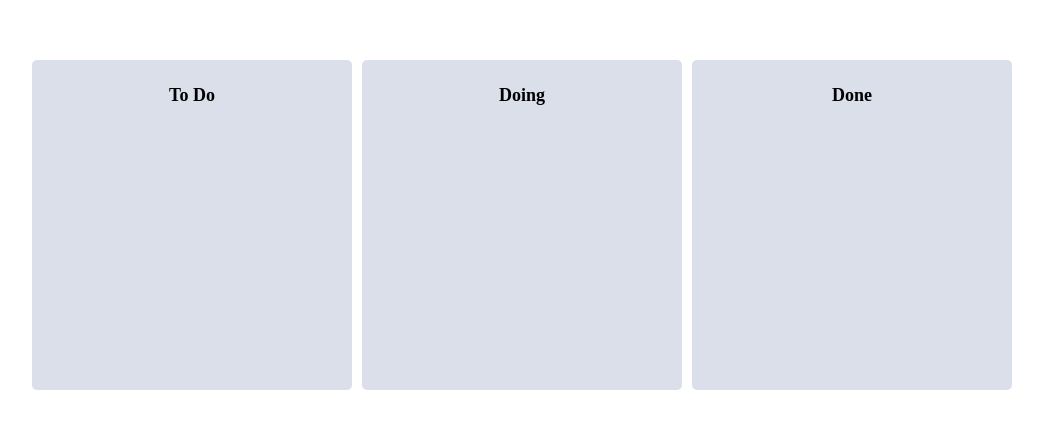
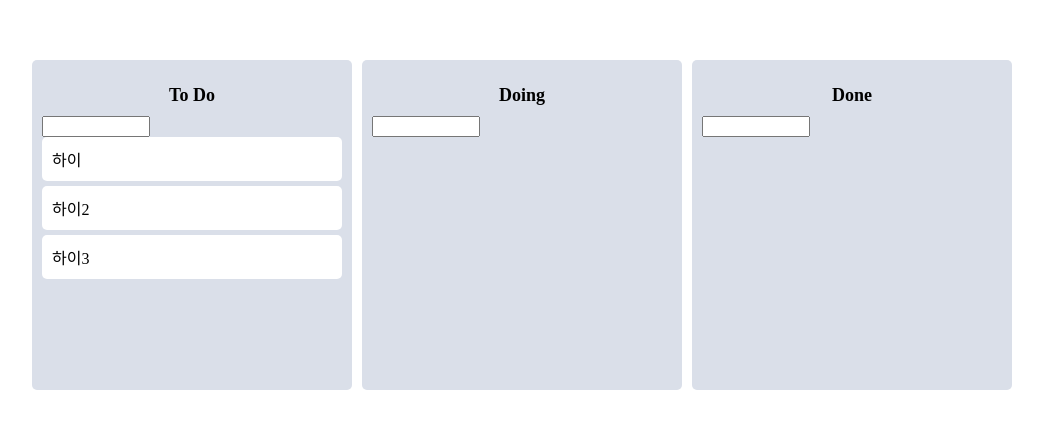
Before and after one commit to JungHyeonKang/Trello-Clone-ReactProject, a React (Create React App) app in the folder my-app/: page / in a window 1280 px wide. Shown: the part 183-612 px from the top of the page, without its empty margins (126-1169 px from the left). Built offline with nearby package versions, Linux system fonts and the light colour scheme.

Commit message:
draggable 컴포넌트 생성 및 드래그 시 투두리스트 현행화 로직 생성
1.draggable 컴포넌트 생성
2. 드래그 시 리스트 현행화 로직 생성
3. useForm 사용하여 form 객체 생성

```diff
--- a/my-app/package.json
+++ b/my-app/package.json
@@ -13,6 +13,7 @@
     "react": "^18.2.0",
     "react-beautiful-dnd": "^13.1.1",
     "react-dom": "^18.2.0",
+    "react-hook-form": "^7.43.9",
     "react-scripts": "5.0.1",
     "recoil": "^0.7.7",
     "styled-components": "^6.0.0-rc.1",
--- a/my-app/src/App.tsx
+++ b/my-app/src/App.tsx
@@ -1,6 +1,6 @@
 import React from 'react';
 import {styled} from "styled-components"
-import { DragDropContext } from "react-beautiful-dnd";
+import { DragDropContext, DropResult } from "react-beautiful-dnd";
 import { useRecoilState } from "recoil";
 import { IToDo, toDoState } from './atom';
 import Board from './component/Board';
@@ -22,20 +22,49 @@ const Boards = styled.div`
 `;
 
 function App() {
-  const [todos,setTodos] = useRecoilState(toDoState)
-  console.log(todos);
+  const [todos, setToDos] = useRecoilState(toDoState);
+ console.log("todos " , todos)
+  const onDragEnd = (info: DropResult) =>{
+    const {destination,source,draggableId} = info
+    if(!destination) return;
+    if(destination.droppableId === source.droppableId){
+      // 같은 보드일때
+      setToDos((todos)=>{
+        const copyBoard = [...todos[source.droppableId]]
+        console.log("source.droppableId",source.droppableId);
 
-  const onDragEnd = () =>{
+        const targetObj = copyBoard[source.index]
+        copyBoard.splice(source.index,1)
+        copyBoard.splice(destination.index,0,targetObj)
+        return {
+          ...todos,[source.droppableId] : copyBoard
+        }
+      })
+    }
+    if(destination.droppableId !== source.droppableId){
+      setToDos((todos)=>{
+        const sourceBoard = [...todos[source.droppableId]]
+        const destinationBoard = [...todos[destination.droppableId]]
+        const targetObj = sourceBoard[source.index]
+        sourceBoard.splice(source.index,1)
+        destinationBoard.splice(destination.index,0,targetObj)
 
+        return {
+          ...todos,[source.droppableId] : sourceBoard , [destination.droppableId] : destinationBoard
+        }
+      })
+    }
   }
 
   return (
     <DragDropContext onDragEnd={onDragEnd}>
-        <Wrapper>
-          <Boards>
-            {Object.keys(todos).map((boardId ,index)=><Board key={index} boardId={boardId} toDos={todos[boardId]}></Board>)}
-          </Boards>
-        </Wrapper>
+      <Wrapper>
+        <Boards>
+          {Object.keys(todos).map((boardId) => (
+            <Board boardId={boardId} key={boardId} toDos={todos[boardId]} />
+          ))}
+        </Boards>
+      </Wrapper>
     </DragDropContext>
   );
 }
--- a/my-app/src/atom.ts
+++ b/my-app/src/atom.ts
@@ -4,14 +4,14 @@ export interface IToDo{
   id :number;
   text : string
 }
-export interface IToDoState{
+interface IToDoState{
   [key : string] : IToDo[]
 }
 export const toDoState= atom<IToDoState>({
   key: "toDo",
   default: {
-    "To Do": [],
-    "Doing": [],
-    "Done": [],
+    "To Do": [{id:1,text:"하이"},{id:2,text:"하이2"},{id:3,text:"하이3"}],
+    Doing: [],
+    Done: [],
   },
 })
--- a/my-app/src/component/Board.tsx
+++ b/my-app/src/component/Board.tsx
@@ -1,6 +1,10 @@
 import { styled } from "styled-components";
-import { IToDo } from "../atom";
+import { IToDo, toDoState } from "../atom";
 import { Droppable } from "react-beautiful-dnd";
+import DraggableCard from "./DraggableCard";
+import { useSetRecoilState } from "recoil";
+import { useForm } from "react-hook-form";
+import {useRef} from "react"
 
 const Wrapper = styled.div`
   width: 300px;
@@ -19,33 +23,66 @@ const Title = styled.h2`
   margin-bottom: 10px;
   font-size: 18px;
 `;
-const Area = styled.div`
+const Area = styled.div<IAreaProps>`
   background-color: "pink";
   flex-grow: 1;
   transition: background-color 0.3s ease-in-out;
 `;
-
+const Form = styled.form`
+  width: 100px;
+  input {
+    width: 100px;
+  }
+`
 interface IBoardProps{
     boardId : string
     toDos : IToDo[]
 }
-
+interface IAreaProps {
+    isDraggingFromThis: boolean;
+    isDraggingOver: boolean;
+  }
+interface IForm{
+    toDo : string
+}
 function Board({boardId,toDos} : IBoardProps){
-    return(
+    const {register,handleSubmit,setValue}=useForm<IForm>()
+    const setTodos =useSetRecoilState(toDoState)
+    const onValid = ({toDo} : IForm) =>{
+      const newTodo = {
+        id : Date.now(),
+        text : toDo
+      }
+       setTodos((todos)=>{
+        return {
+          ...todos,[boardId] : [...todos[boardId],newTodo]
+        }
+       })
+       setValue("toDo" ,"")
+    }
+    return (
         <Wrapper>
           <Title>{boardId}</Title>
+          <Form onSubmit={handleSubmit(onValid)}>
+            <input {...register("toDo",{required:true})}/>
+          </Form>
           <Droppable droppableId={boardId}>
             {(drop, info) => (
               <Area
+                isDraggingOver={info.isDraggingOver}
+                isDraggingFromThis={Boolean(info.draggingFromThisWith)}
                 ref={drop.innerRef}
                 {...drop.droppableProps}
               >
+                {toDos.map((toDo, index) => (
+                  <DraggableCard key={toDo.id} index={index} toDoId={toDo.id} toDoText={toDo.text} />
+                ))}
                 {drop.placeholder}
               </Area>
             )}
           </Droppable>
         </Wrapper>
-    )
+      );
 }
 
 export default Board;
--- /dev/null
+++ b/my-app/src/component/DraggableCard.tsx
@@ -0,0 +1,37 @@
+import React from "react";
+import { Draggable } from "react-beautiful-dnd";
+import styled from "styled-components";
+
+const Card = styled.div<{isDragging:boolean}>`
+  border-radius: 5px;
+  margin-bottom: 5px;
+  padding: 10px 10px;
+  background-color: ${(props) =>props.isDragging ? "tomato" :  props.theme.cardColor};
+
+`;
+
+interface IDragabbleCardProps {
+  toDoId: number;
+  index: number;
+  toDoText : string
+}
+
+function DragabbleCard({ toDoId, toDoText,index }: IDragabbleCardProps) {
+  console.log(toDoId, "has been rendered");
+  return (
+    <Draggable key={toDoId} draggableId={toDoId+""} index={index}>
+      {(drag,snapshot) => (
+        <Card
+        isDragging={snapshot.isDragging}
+          ref={drag.innerRef}
+          {...drag.dragHandleProps}
+          {...drag.draggableProps}
+        >
+          {toDoText}
+        </Card>
+      )}
+    </Draggable>
+  );
+}
+
+export default React.memo(DragabbleCard);
--- a/my-app/src/index.tsx
+++ b/my-app/src/index.tsx
@@ -9,11 +9,10 @@ const root = ReactDOM.createRoot(
   document.getElementById('root') as HTMLElement
 );
 root.render(
-  <React.StrictMode>
     <RecoilRoot>
     <ThemeProvider theme={theme}>
       <App />
     </ThemeProvider>
     </RecoilRoot>
-  </React.StrictMode>
+
 );
```
Also changed, not shown: 1 other file (tests, documents, lock files or other folders). Lines whose indentation alone changed are shown as unchanged.
